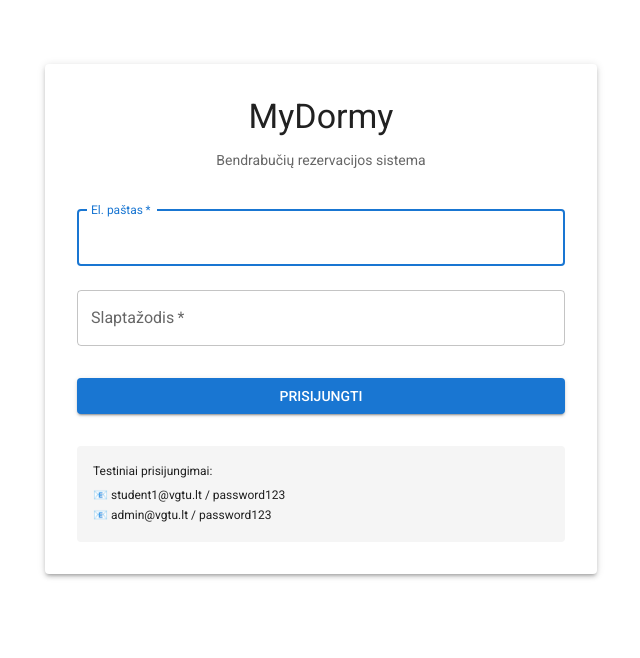
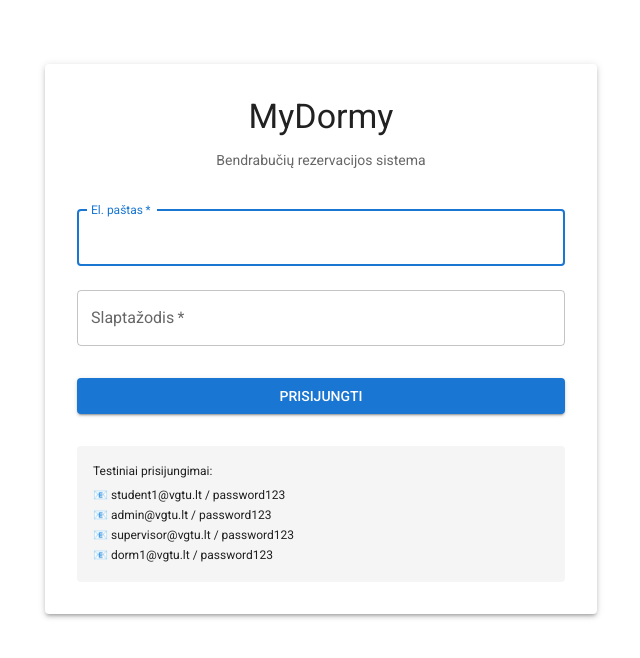
Before and after one commit to NNTKLOne/MyDormyFinal, a React (Vite) app in the folder frontend/: page /login in a window 1280 px wide. Shown: the top 658 px of the page, without its empty margins (319-959 px from the left). Built offline with nearby package versions, Linux system fonts and the light colour scheme; the HTML template or start-up script is replaced by a standard one.

Commit message:
Atvaizduota daugiau test login

```diff
--- a/frontend/src/pages/LoginPage.jsx
+++ b/frontend/src/pages/LoginPage.jsx
@@ -104,6 +104,12 @@ function LoginPage() {
             <Typography variant="caption" display="block">
               📧 admin@vgtu.lt / password123
             </Typography>
+            <Typography variant="caption" display="block">
+              📧 supervisor@vgtu.lt / password123
+            </Typography>
+            <Typography variant="caption" display="block">
+              📧 dorm1@vgtu.lt / password123
+            </Typography>
           </Box>
         </Paper>
       </Box>
```
